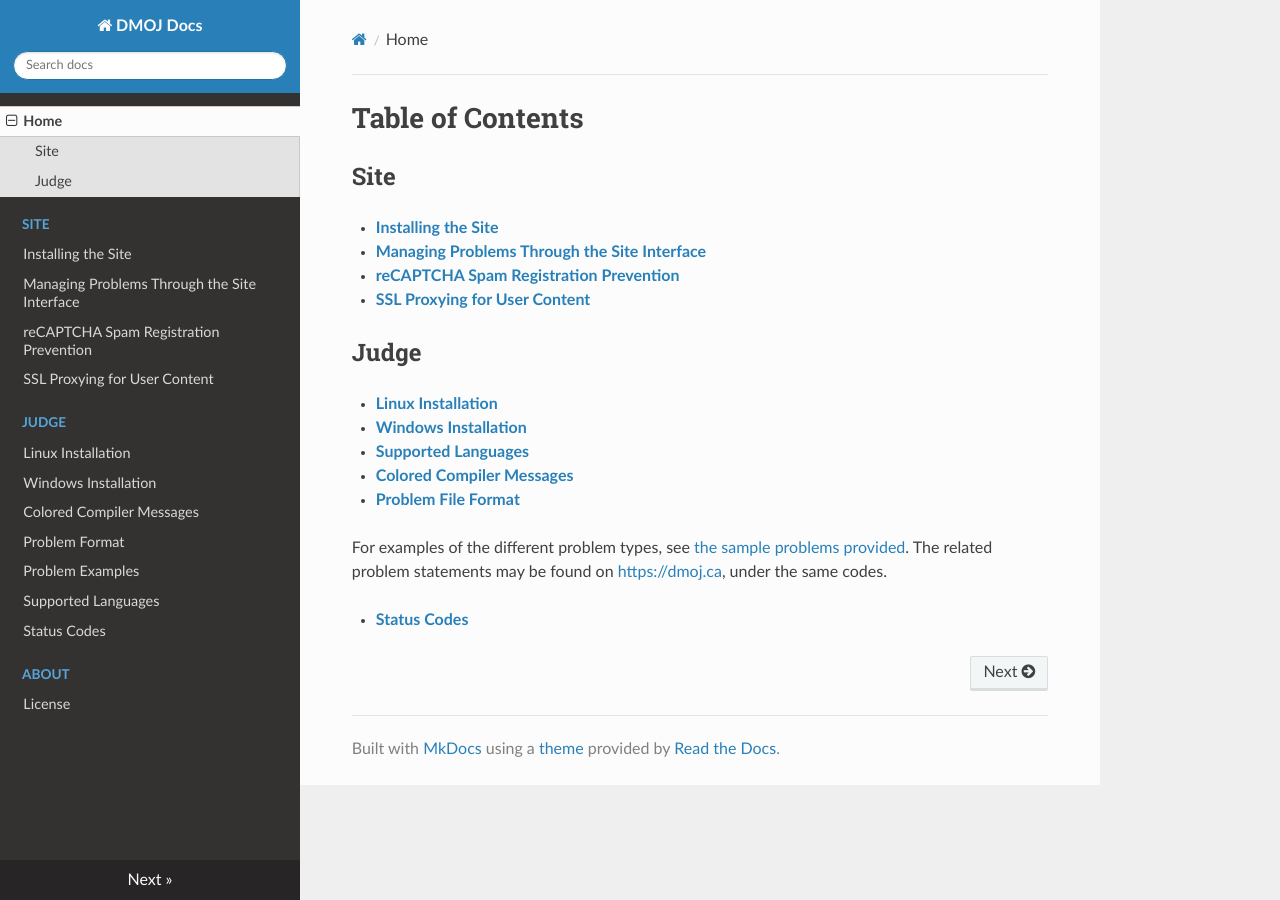
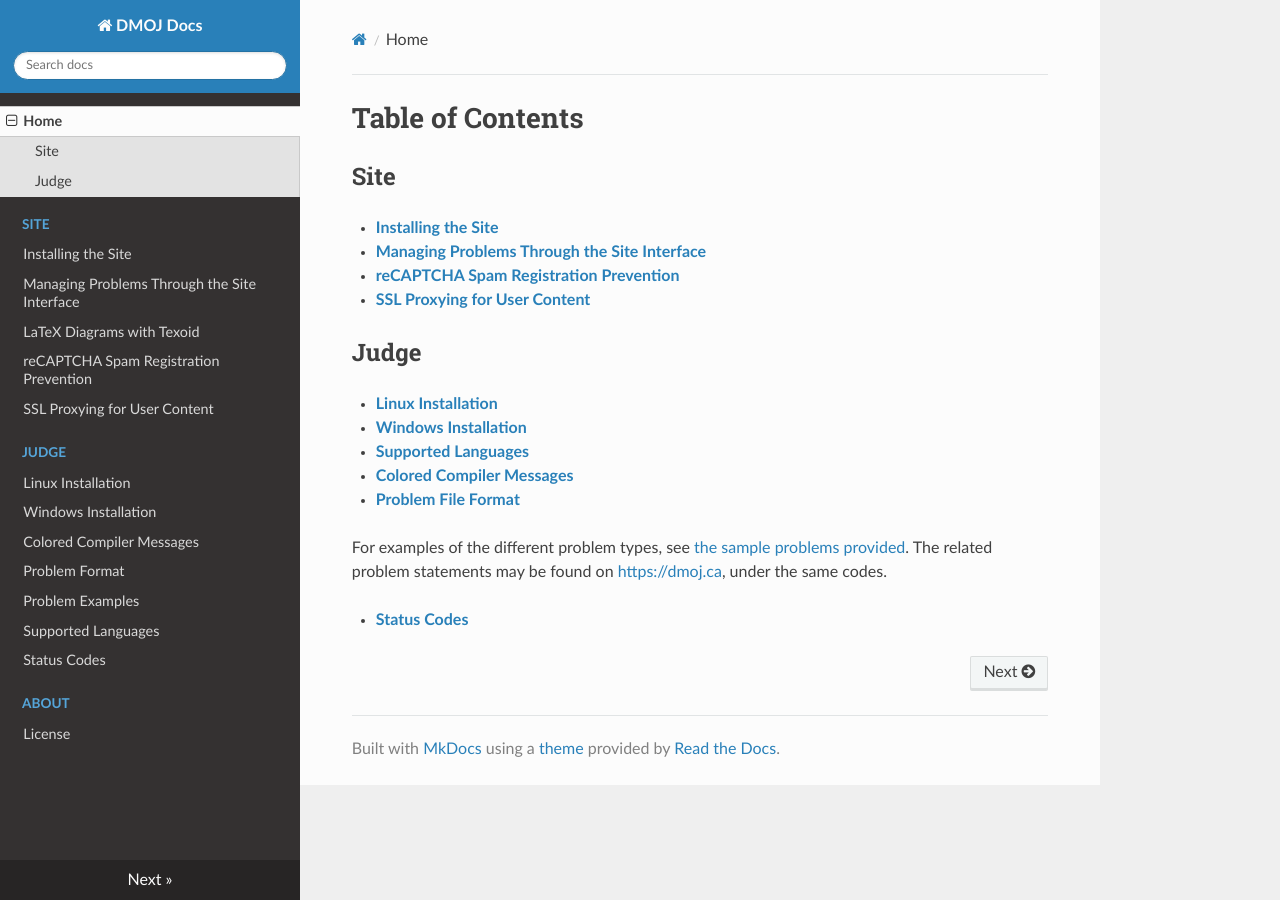
Before and after one commit to DMOJ/docs, an MkDocs documentation site: the page built from docs/index.md, in a window 1280 px wide. Built offline with MkDocs 1.6.1, drawn with Linux system fonts in a browser that asks for light colours; nearby versions of some CDN libraries; old or Windows-style settings are respelled for this version of MkDocs.

Commit message:
Update mkdocs.yml

```diff
--- a/mkdocs.yml
+++ b/mkdocs.yml
@@ -4,6 +4,7 @@ pages:
 - Site:
   - 'Installing the Site': 'site/installation.md'
   - 'Managing Problems Through the Site Interface': 'site/managing_problems.md'
+  - 'LaTeX Diagrams with Texoid': 'site/texoid.md'
   - 'reCAPTCHA Spam Registration Prevention': 'site/recaptcha.md'
   - 'SSL Proxying for User Content': 'site/ssl_content_proxy.md'
 - Judge:
```
